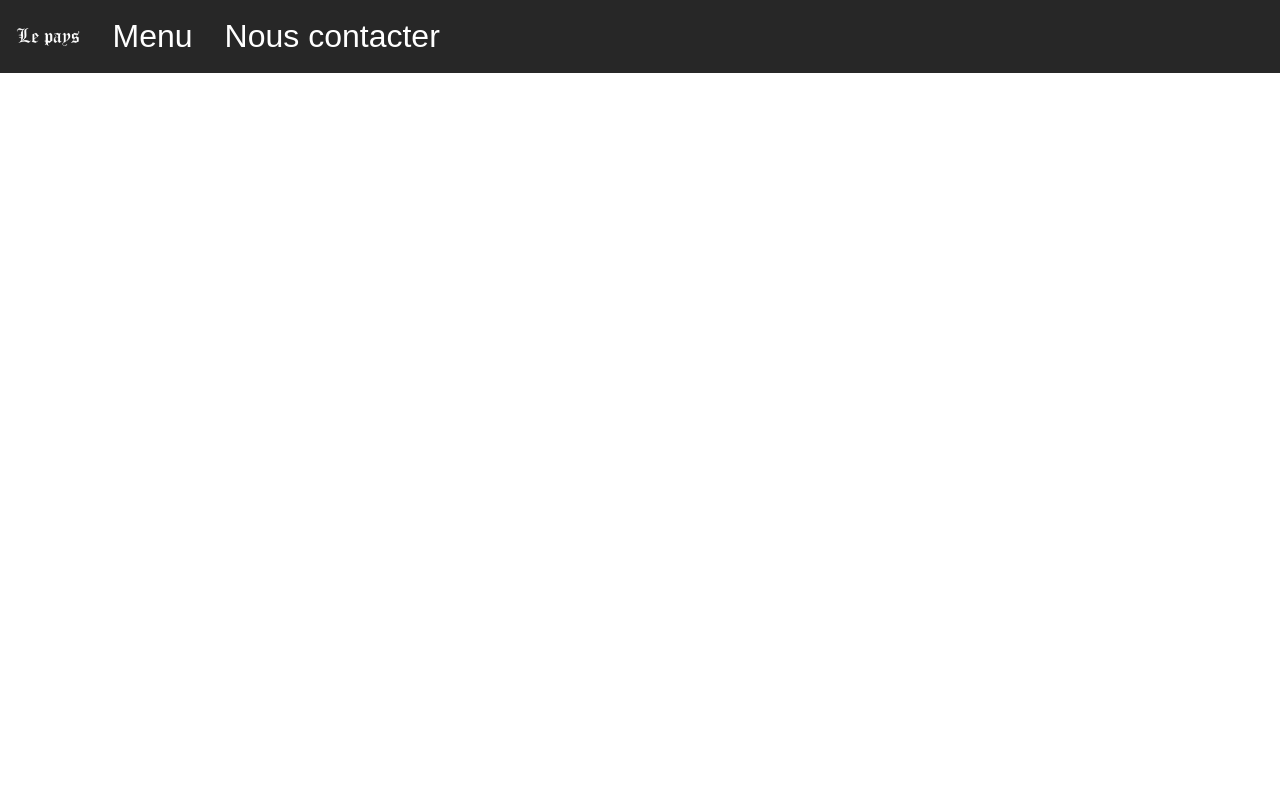
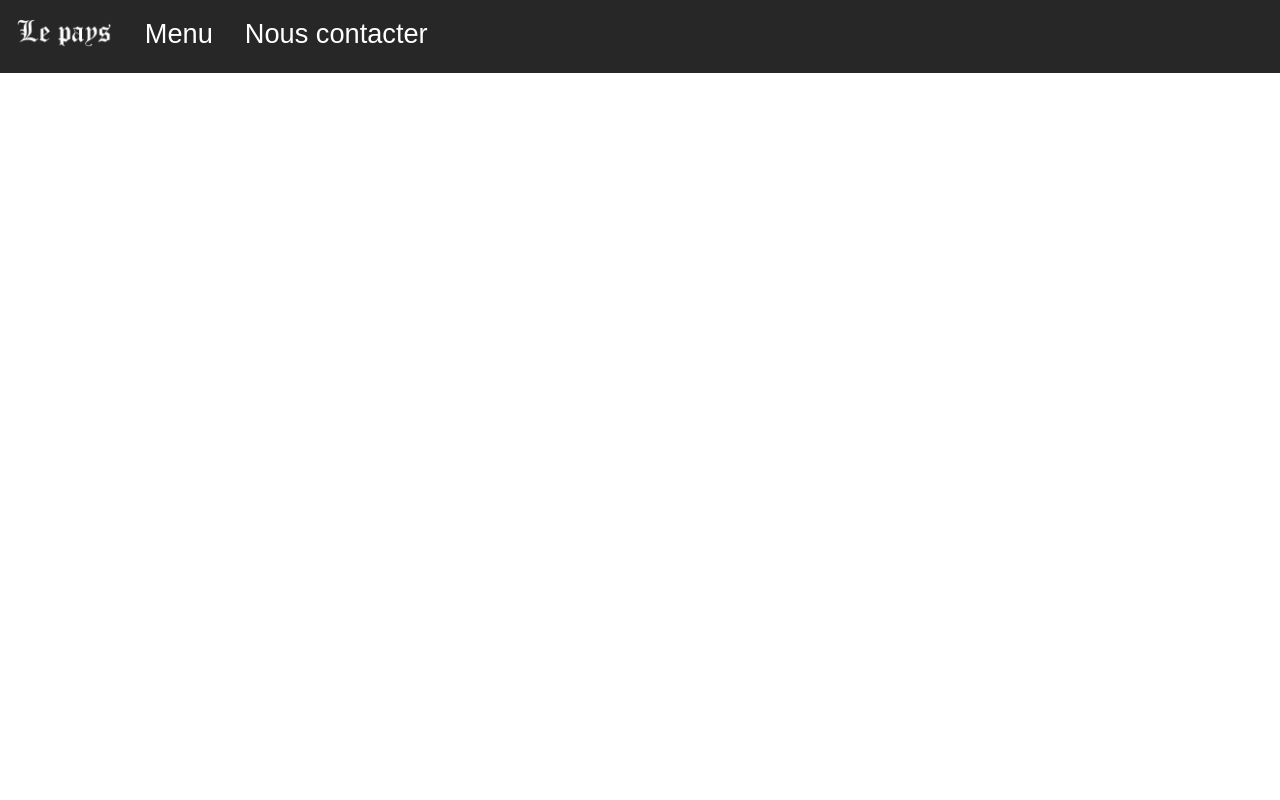
Before and after one commit to QBJ08/QBJ08.github.io, a plain HTML site: page index.html in a window 1280 px wide. Shown: the top 800 px of the page. Drawn offline with Linux system fonts and the light colour scheme.

Commit message:
Add files via upload

```diff
--- a/index.html
+++ b/index.html
@@ -13,7 +13,7 @@
         <header>
             <nav>
                 <ul>
-                    <li id="logo"><a href="index.html"><img src="/resources/logo.png" height="20"></a></li>
+                    <li id="logo"><a href="index.html"><img src="/resources/logo.png" height="30"></a></li>
                     <li ><a href="index.html">Menu</a></li>
                     <li><a href="#contact">Nous contacter</a></li>
                 </ul>
--- a/style.css
+++ b/style.css
@@ -41,7 +41,7 @@ nav {
 
 header li {
     float: left;
-    font-size: 2em;
+    font-size: 1.7em;
 }
 
 header li a {
```
Also changed, not shown: PE.html (+1 -1 lines).
